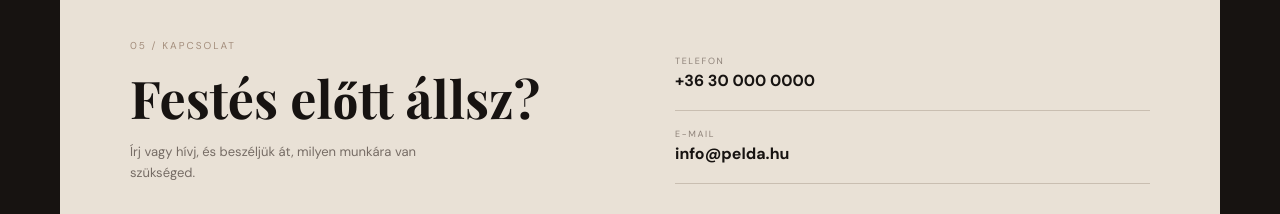
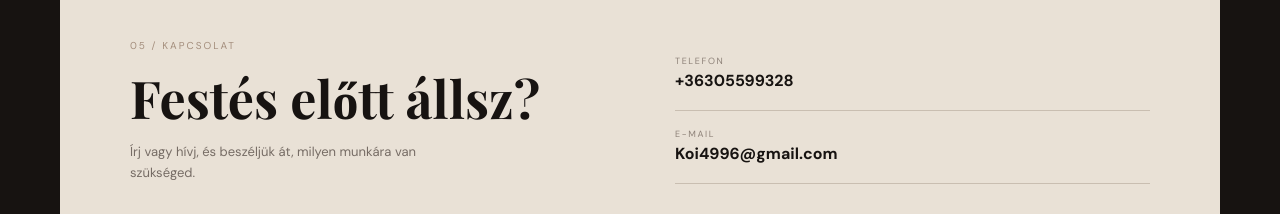
Before and after one commit to carrentlv/festo, a plain HTML site: page index.html in a window 1280 px wide. Shown: the part 3519-3733 px from the top of the page. Drawn offline with nearby package versions, Linux system fonts and the light colour scheme.

Commit message:
Update contact information in index.html

```diff
--- a/index.html
+++ b/index.html
@@ -97,8 +97,8 @@
       <div class="contact-inner">
         <div><div class="section-label">05 / Kapcsolat</div><h2>Festés előtt állsz?</h2><p>Írj vagy hívj, és beszéljük át, milyen munkára van szükséged.</p></div>
         <div class="contact-details">
-          <a href="tel:+36305599328"><span>Telefon</span><strong>+36 30 000 0000</strong></a>
-          <a href="Koi4996@gmail.com"><span>E-mail</span><strong>info@pelda.hu</strong></a>
+          <a href="tel:+36305599328"><span>Telefon</span><strong>+36305599328</strong></a>
+          <a href="Koi4996@gmail.com"><span>E-mail</span><strong>Koi4996@gmail.com</strong></a>
         </div>
       </div>
     </section>
```
